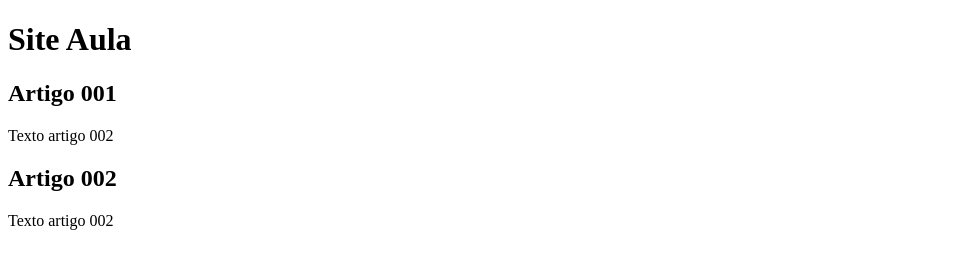
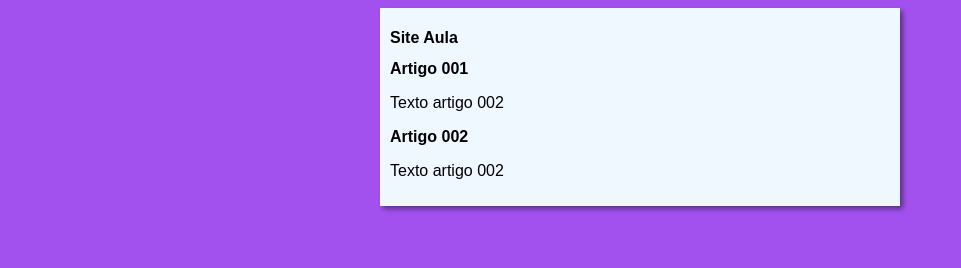
Before and after one commit to danielfrezende/projeto-site, a plain HTML site: page index.html in a window 1280 px wide. Shown: the whole page, without its empty margins (0-961 px from the left). Drawn offline with Linux system fonts and the light colour scheme.

Commit message:
add disign

```diff
--- /dev/null
+++ b/estili/style.css
@@ -0,0 +1,17 @@
+*{
+    font-family: Arial, Helvetica, sans-serif;
+    font-size: 16px;
+}
+
+body{
+    background-color: rgb(162, 81, 239);
+}
+
+main{
+    background-color: aliceblue;
+    width: 500px;
+    margin: auto;
+    padding: 10px;
+    box-shadow: 3px 3px 5px rgba(0, 0, 0, 0.435);
+
+}
--- a/index.html
+++ b/index.html
@@ -5,6 +5,7 @@
     <meta http-equiv="X-UA-Compatible" content="IE=edge">
     <meta name="viewport" content="width=device-width, initial-scale=1.0">
     <title>Site aula</title>
+    <link rel="stylesheet" href="estili/style.css">
 </head>
 <body>
     <main>
```
